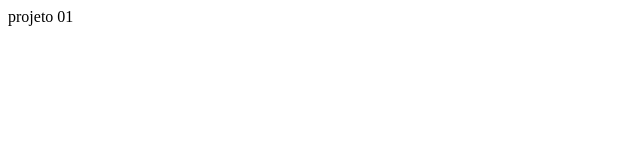
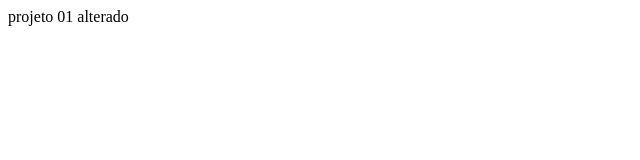
Before and after one commit to LIVIANEBORGES/PROJETO-01, a plain HTML site: page index.html in a window 1280 px wide. Shown: the full height of the page, 0-640 px from the left. Drawn offline with Linux system fonts and the light colour scheme.

Commit message:
foi alterado

```diff
--- a/index.html
+++ b/index.html
@@ -7,7 +7,7 @@
     <title>Document</title>
 </head>
 <body>
-    projeto 01
+    projeto 01 alterado
 
 </body>
 </html>
```
